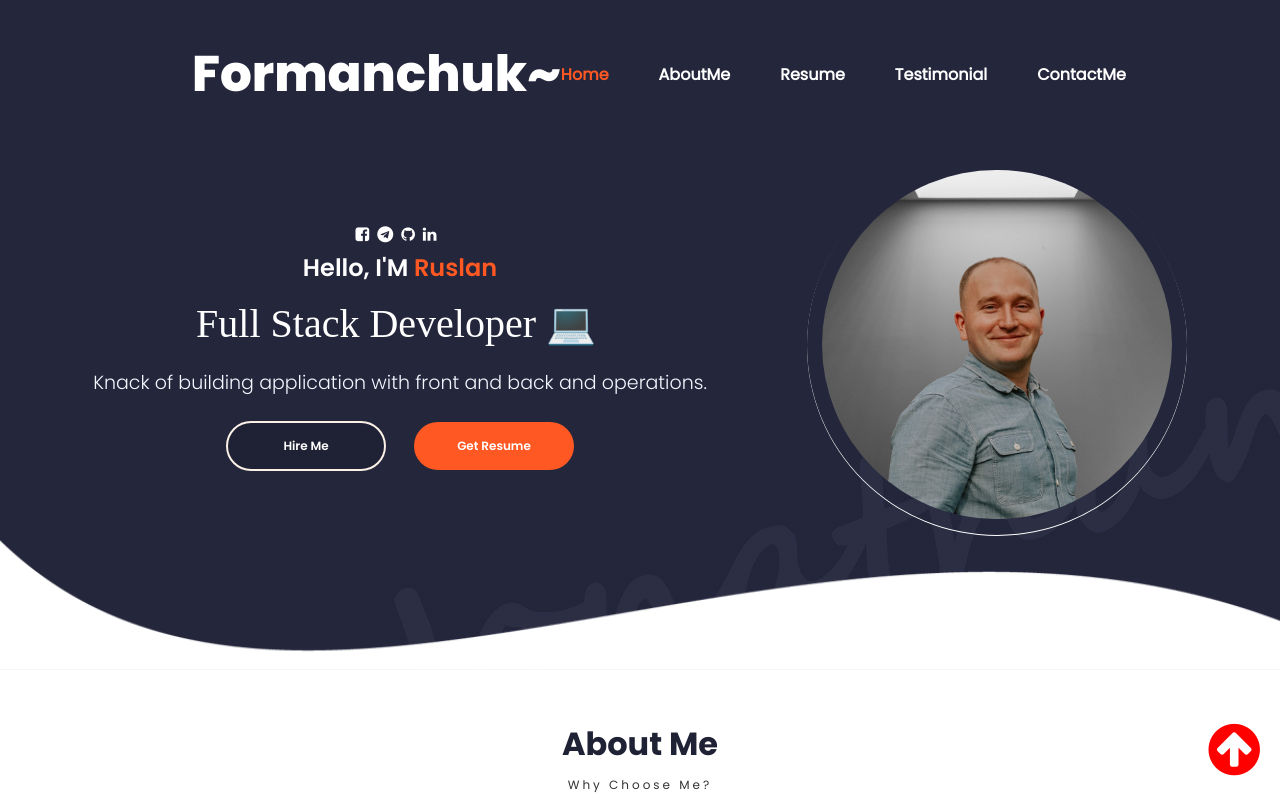
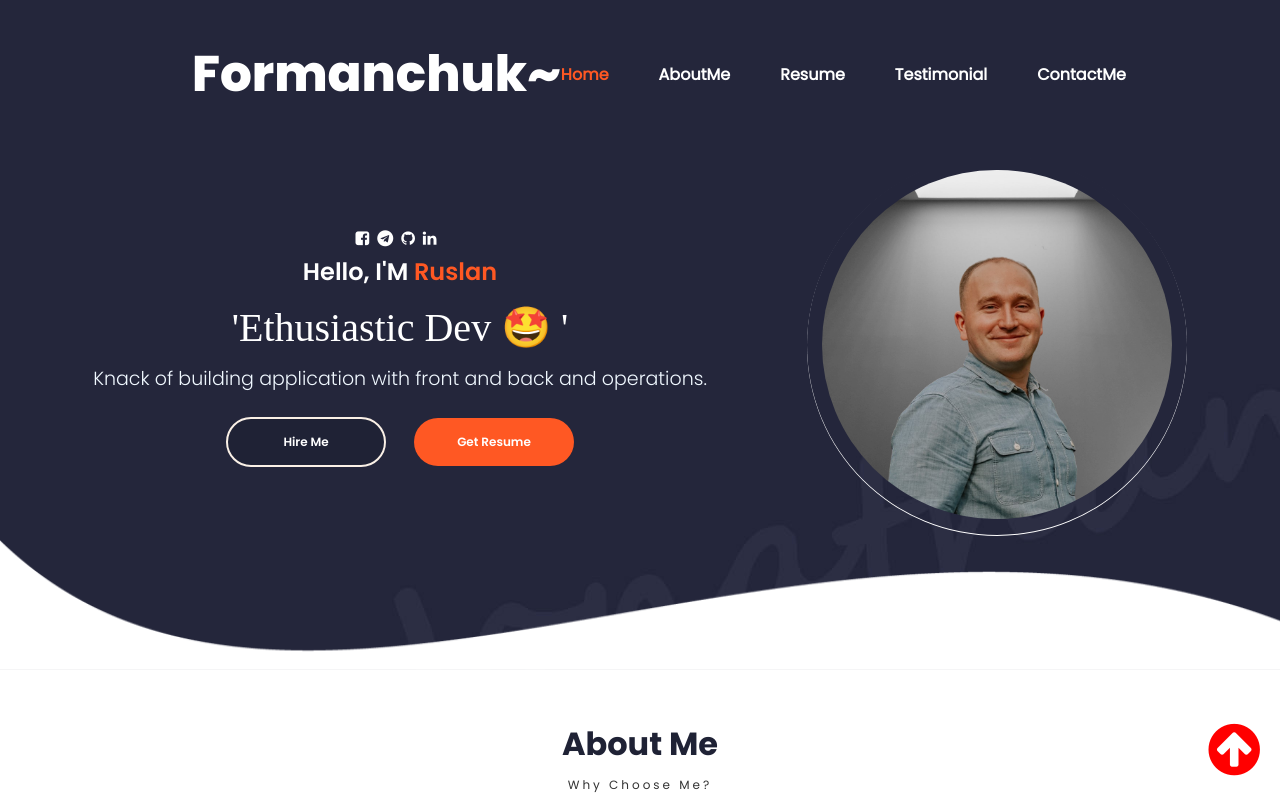
Before and after one commit to Ruslan3571/Formanchuk-Portfolio, a React (Create React App) app: page / in a window 1280 px wide. Shown: the top 800 px of the page. Built offline with nearby package versions, Linux system fonts and the light colour scheme; a web font is replaced by a local one.

Commit message:
remove
  "react-typical": "^0.1.3"

```diff
--- a/package.json
+++ b/package.json
@@ -19,7 +19,7 @@
     "react-owl-carousel": "^2.3.3",
     "react-scripts": "5.0.1",
     "react-toastify": "^9.1.2",
-    "react-typical": "^0.1.3",
+
     "rxjs": "^7.8.0",
     "web-vitals": "^2.1.3"
   },
--- a/src/components/PortfolioContainer/ContactMe/ContactMe.jsx
+++ b/src/components/PortfolioContainer/ContactMe/ContactMe.jsx
@@ -1,5 +1,5 @@
 import React, { useEffect, useState } from 'react';
-import Typical from 'react-typical';
+// import Typical from 'react-typical';
 import axios from 'axios';
 import { toast } from 'react-toastify';
 import imgBack from '../../assets/img/images/mailz.jpeg';
@@ -68,13 +68,13 @@ function ContactMe(props) {
   }, [fadeInSubscription]);
 
   return (
-
     <div className="main-container " id={props.id || ''}>
       <ScreenHeading subHeading={'Lets Keep In Touch'} title={'Contact Me'} />
       <div className="central-form">
         <div className="col">
           <h2 className="title">
-              <Typical loop={Infinity} steps={['Get In Touch 📧', 1000]} />
+            'Get In Touch 📧'
+            {/* <Typical loop={Infinity} steps={['Get In Touch 📧', 1000]} /> */}
           </h2>
           <a
             href="https://www.facebook.com/profile.php?id=100003372431767"
@@ -133,7 +133,6 @@ function ContactMe(props) {
         </div>
       </div>
     </div>
-
   );
 }
 
--- a/src/components/PortfolioContainer/Home/Profile/Profile.jsx
+++ b/src/components/PortfolioContainer/Home/Profile/Profile.jsx
@@ -1,7 +1,7 @@
 import React from 'react';
 import ScrollService from '../../../../utilites/ScrollService';
 import './Profile.css';
-import Typical from 'react-typical';
+// import Typical from 'react-typical';
 
 function Profile() {
   return (
@@ -45,7 +45,8 @@ function Profile() {
           <div className="profile-details-role">
             <span className="primary-text">
               <h1>
-                <Typical
+                'Ethusiastic Dev 🤩 '
+                {/* <Typical
                   loop={Infinity}
                   steps={[
                     'Ethusiastic Dev 🤩 ',
@@ -57,7 +58,7 @@ function Profile() {
                     'I love what I do - code ⚡',
                     2000,
                   ]}
-                />
+                /> */}
               </h1>
             </span>
             <span className="profile-role-tagline">
```
Lines whose indentation alone changed are shown as unchanged.
